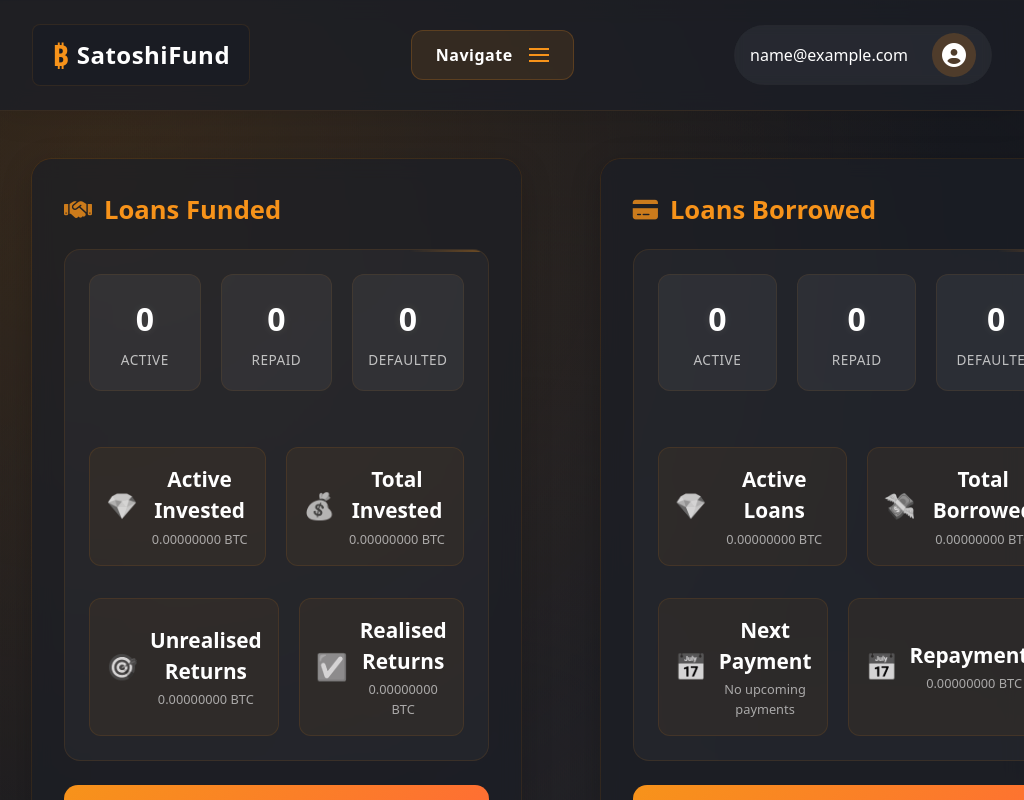
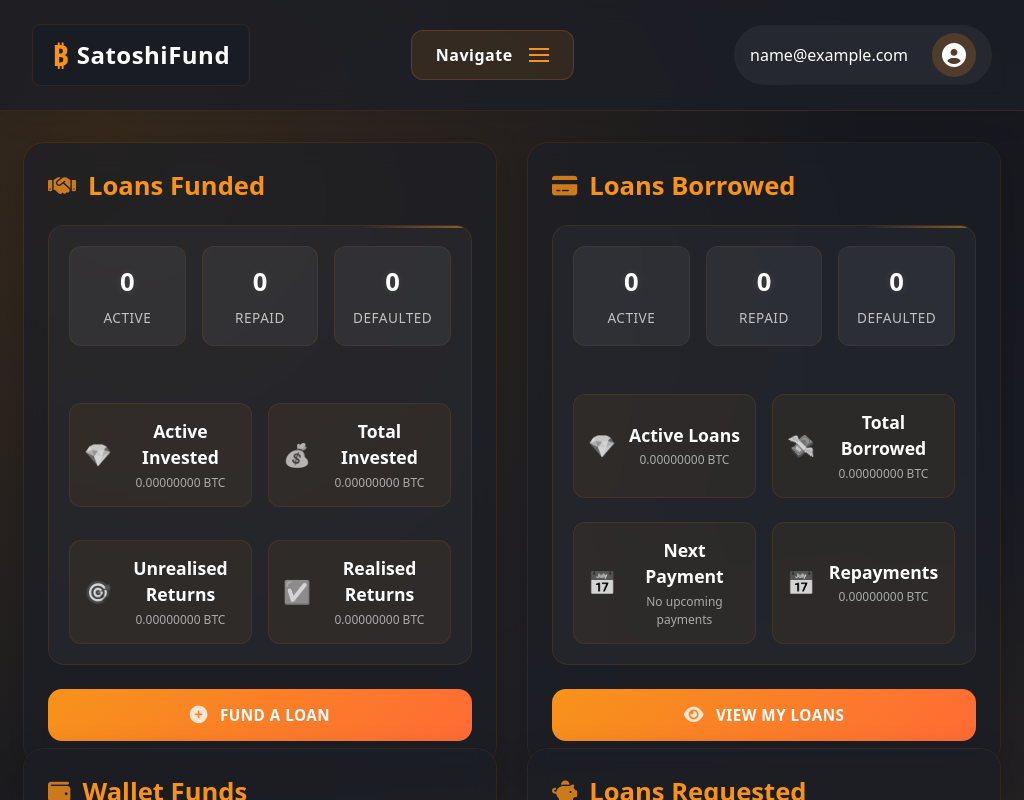
Before and after one commit to SatoshiFundAus/dev1003-p2p-crypto-lending-frontend, a React (Vite) app: page /dashboard in a window 1024 px wide. Shown: the top 800 px of the page. Built offline with nearby package versions, Linux system fonts and the light colour scheme; no server answers; sample sign-in values are in the browser's storage.

Commit message:
Revised responsiveness; address tablet width issues

```diff
--- a/src/components/Dashboard.module.css
+++ b/src/components/Dashboard.module.css
@@ -338,6 +338,68 @@
     content: '\f53c'; /* fa-money-bill-wave */
 }
 
+/* Tablet-specific styles */
+@media (min-width: 769px) and (max-width: 1024px) {
+    .dashboardContent {
+        padding: 0 1.5rem;
+        margin: 2rem auto;
+    }
+
+    .dashboardGrid {
+        gap: 2rem;
+    }
+
+    .loanStatsCard {
+        padding: 1.5rem;
+    }
+
+    .statsContainer {
+        padding: 1.25rem;
+    }
+
+    .statsRow {
+        gap: 1rem;
+    }
+
+    .statBox {
+        padding: 1rem 0.75rem;
+    }
+
+    .statNumber {
+        font-size: 1.6rem;
+    }
+
+    .metricsRow {
+        gap: 1rem;
+    }
+
+    .metricBox {
+        padding: 0.875rem;
+    }
+
+    .metricIcon {
+        font-size: 1.4rem;
+    }
+
+    .metricNumber {
+        font-size: 1.1rem;
+    }
+
+    .metricTitle {
+        font-size: 0.75rem;
+    }
+
+    .primaryButton {
+        padding: 1rem 1.5rem;
+        font-size: 0.95rem;
+    }
+
+    .fullWidthStat .statNumber {
+        font-size: 2rem;
+    }
+}
+
+/* Mobile styles */
 @media (max-width: 768px) {
     .dashboardContent {
         padding: 0 1rem;
```
